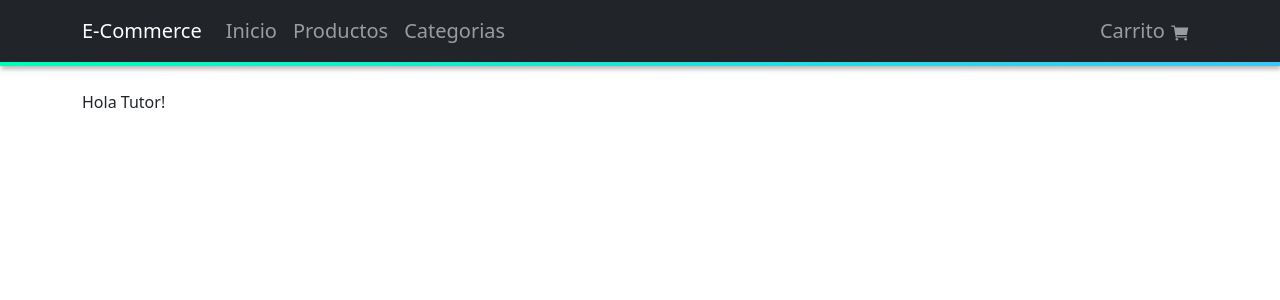
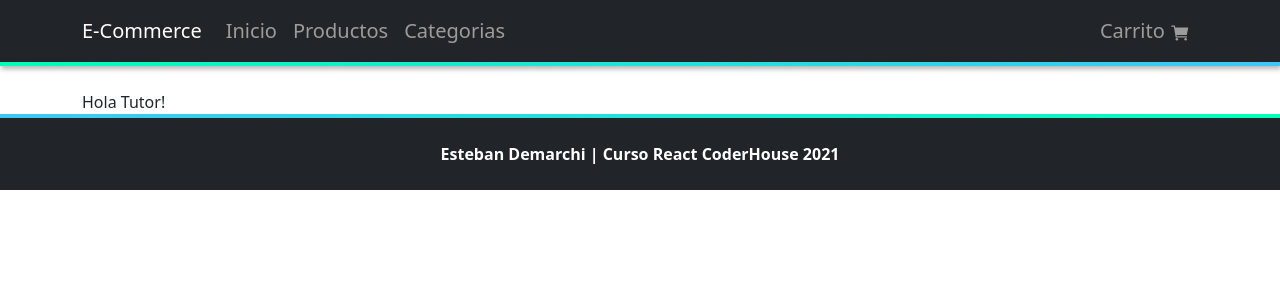
Before and after one commit to EstebanDem/react-coderhouse, a React (Create React App) app: page / in a window 1280 px wide. Shown: the top 300 px of the page. Built offline with nearby package versions, Linux system fonts and the light colour scheme.

Commit message:
:sparkles: Added footer component

```diff
--- a/src/App.js
+++ b/src/App.js
@@ -3,6 +3,7 @@ import './App.css';
 import NavBar from './components/NavBar/NavBar';
 import 'bootstrap/dist/css/bootstrap.min.css';
 import ItemListContainer from './components/ItemListContainer/ItemListContainer';
+import Footer from './components/Footer/Footer';
 
 const App = () => {
 
@@ -10,6 +11,7 @@ const App = () => {
     <div className="App">
       <NavBar/>
       <ItemListContainer name="Tutor"/>
+      <Footer/>
     </div>
   );
 }
--- /dev/null
+++ b/src/components/Footer/Footer.css
@@ -0,0 +1,5 @@
+.footer-border-gradient {
+    border-top-style: solid;
+    border-top-width: 4px;
+    border-image: linear-gradient(45deg, rgb(66 195 250),rgb(0 255 185)) 1;
+}
--- /dev/null
+++ b/src/components/Footer/Footer.js
@@ -0,0 +1,17 @@
+import React from 'react'
+import './Footer.css'
+import Container from 'react-bootstrap/esm/Container'
+
+function Footer() {
+    return (
+        <footer className="bg-dark py-4 footer-border-gradient">
+            <Container>
+                <p className="text-white m-0">
+                    <strong>Esteban Demarchi | Curso React CoderHouse 2021</strong>
+                </p>
+            </Container>
+        </footer>
+    )
+}
+
+export default Footer
```
Also changed, not shown: src/index.css (line endings or trailing spaces).
